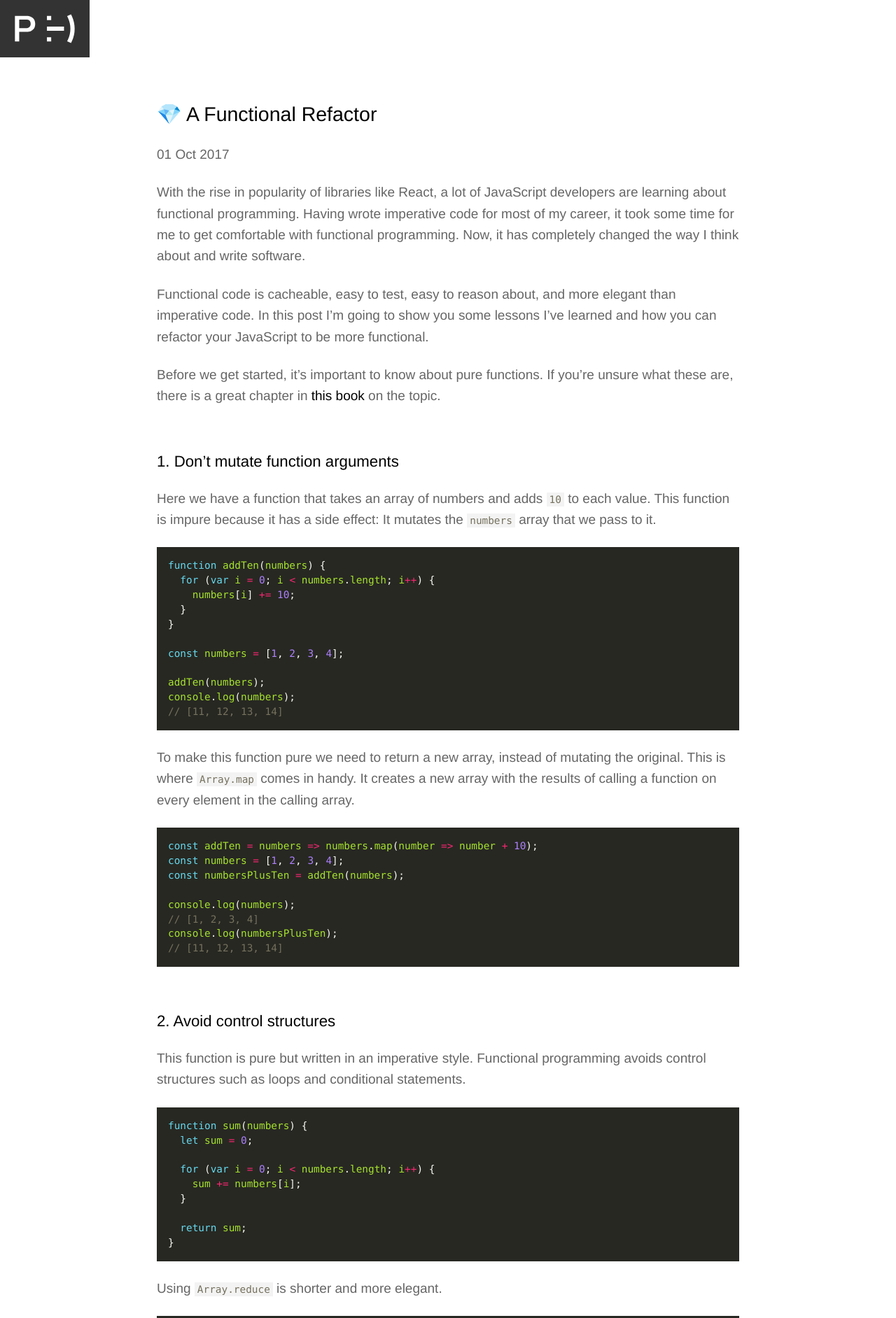
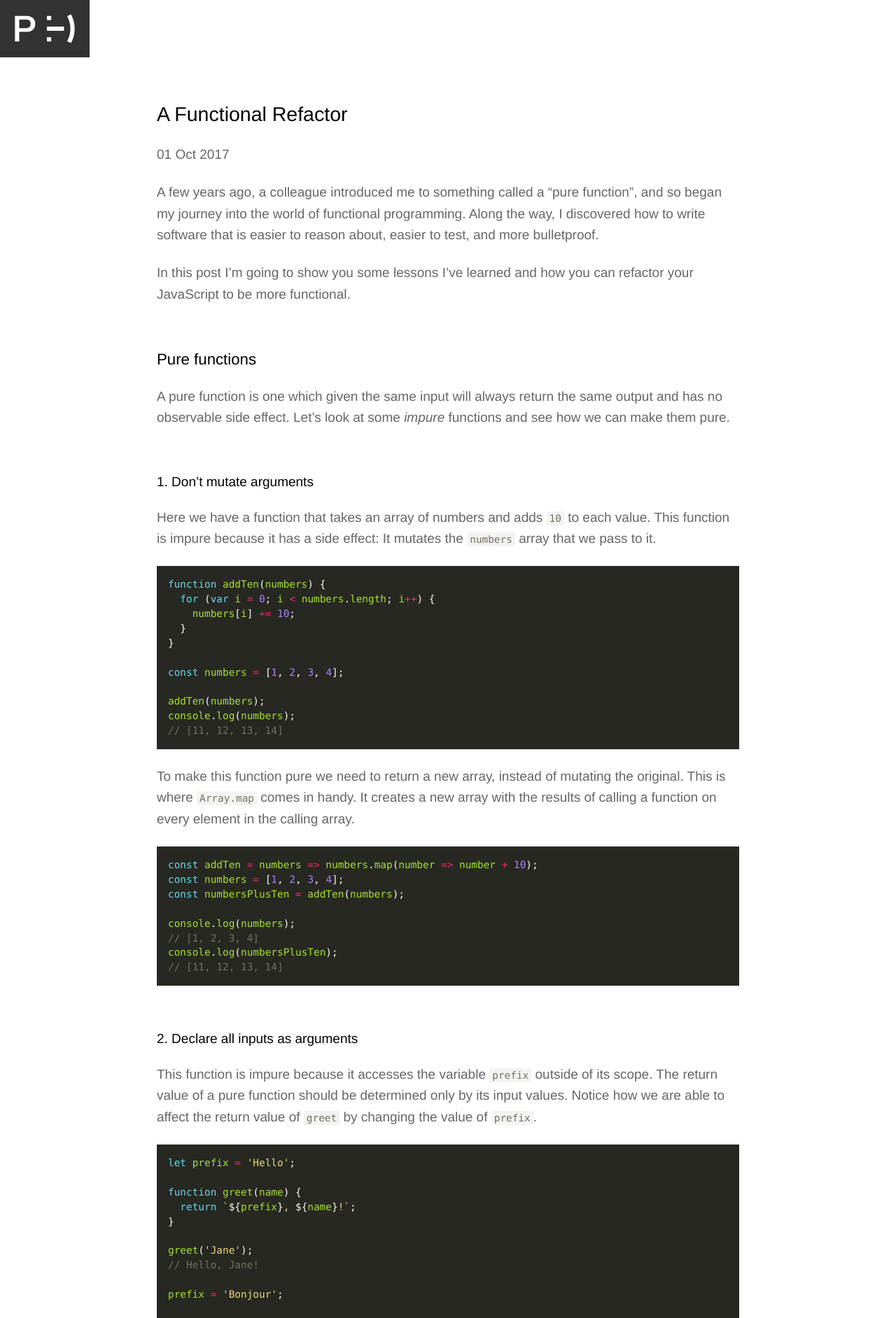
Before and after one commit to peterhry/peterhrynkow.com, a Jekyll site: the page built from _posts/2017-10-01-a-functional-refactor.markdown, in a window 1280 px wide. Shown: the top 1884 px of the page at 70% size. Built offline with Jekyll 4.4.1, drawn with Linux system fonts in a browser that asks for light colours; comment, search, counter and statistics services are not loaded; some of the changed text lies outside the part shown.

Commit message:
Draft edits, design tweaks.

````diff
--- a/Gemfile
+++ b/Gemfile
@@ -19,7 +19,7 @@ gem "github-pages", group: :jekyll_plugins
 
 # If you have any plugins, put them here!
 group :jekyll_plugins do
-   gem "jekyll-feed", "~> 0.6"
+  gem "jekyll-feed", "~> 0.6"
 end
 
 # Windows does not include zoneinfo files, so bundle the tzinfo-data gem
--- a/_layouts/post.html
+++ b/_layouts/post.html
@@ -1,7 +1,7 @@
 ---
 layout: default
 ---
-<h2>{{page.icon}} {{ page.title }}</h2>
+<h2>{{ page.title }}</h2>
 <p class="meta">{{ page.date | date_to_string }}</p>
 
 {{ content }}
--- a/_posts/2014-09-07-using-svg-to-shrink-your-pngs.markdown
+++ b/_posts/2014-09-07-using-svg-to-shrink-your-pngs.markdown
@@ -39,7 +39,7 @@ Next, I created a little snippet of inline SVG:
 ```
 
 Here I am loading the two images inside an SVG container. The alpha channel image is included as a mask which is then applied to the JPEG to create the transparent region. <span style="line-height: 1.5em;">The result? A transparent image with JPEG compression!</span>
-## Caveats
+### Caveats
 - [To work in most browsers](http://codepen.io/shshaw/full/IDbqC/) the SVG must be inline. You can’t move it into an external file and load it with an `<img>` tag.
 - No IE8 support
 - Masks don’t work in older versions of Android
--- a/_posts/2017-10-01-a-functional-refactor.markdown
+++ b/_posts/2017-10-01-a-functional-refactor.markdown
@@ -2,17 +2,17 @@
 layout: post
 title:  "A Functional Refactor"
 date:   2017-10-01 00:00:00
-icon:  💎
 categories: [functional-programming]
 ---
 
-With the rise in popularity of libraries like React, a lot of JavaScript developers are learning about functional programming. Having wrote imperative code for most of my career, it took some time for me to get comfortable with functional programming. Now, it has completely changed the way I think about and write software.
+A few years ago, a colleague introduced me to something called a “pure function”, and so began my journey into the world of functional programming. Along the way, I discovered how to write software that is easier to reason about, easier to test, and more bulletproof.
 
-Functional code is cacheable, easy to test, easy to reason about, and more elegant than imperative code. In this post I’m going to show you some lessons I’ve learned and how you can refactor your JavaScript to be more functional.
+In this post I’m going to show you some lessons I’ve learned and how you can refactor your JavaScript to be more functional.
 
-Before we get started, it’s important to know about pure functions. If you’re unsure what these are, there is a great chapter in [this book](https://drboolean.gitbooks.io/mostly-adequate-guide/content/ch3.html#oh-to-be-pure-again) on the topic.
+### Pure functions
+A pure function is one which given the same input will always return the same output and has no observable side effect. Let’s look at some _impure_ functions and see how we can make them pure.
 
-### 1. Don’t mutate function arguments
+#### 1. Don’t mutate arguments
 
 Here we have a function that takes an array of numbers and adds `10` to each value. This function is impure because it has a side effect: It mutates the `numbers` array that we pass to it.
 
@@ -44,7 +44,56 @@ console.log(numbersPlusTen);
 // [11, 12, 13, 14]
 ```
 
-### 2. Avoid control structures
+
+#### 2. Declare all inputs as arguments
+
+This function is impure because it accesses the variable `prefix` outside of its scope. The return value of a pure function should be determined only by its input values. Notice how we are able to affect the return value of `greet` by changing the value of `prefix`.
+
+```js
+let prefix = 'Hello';
+
+function greet(name) {
+  return `${prefix}, ${name}!`;
+}
+
+greet('Jane');
+// Hello, Jane!
+
+prefix = 'Bonjour';
+
+greet('Jane');
+// Bonjour, Jane!
+```
+
+To make the function pure, we need to pass `prefix` as an argument.
+
+```js
+function greet(prefix, name) {
+  return `${prefix}, ${name}!`;
+}
+
+greet('Hello', 'Jane');
+// Hello, Jane!
+
+greet('Bonjour', 'Jane');
+// Bonjour, Jane!
+```
+
+
+#### 3. Given the same input, always return the same output
+
+TBC
+
+```js
+function randomNumber(min, max) {
+  return min + (max - min) * Math.random();
+}
+```
+
+TBC
+
+
+### Avoid control structures
 
 This function is pure but written in an imperative style. Functional programming avoids control structures such as loops and conditional statements.
 
--- a/css/peterhry.css
+++ b/css/peterhry.css
@@ -98,6 +98,11 @@ h1, h2, h3, h4, h5, h6 {
 
 p, ul, ol, dl, pre, blockquote {
     margin: 1.5rem 0 0;
+}
+
+ul {
+    padding: 0;
+    list-style: none;
 }
 
 blockquote {
````
Also changed, not shown: other parts of _posts/2017-10-01-a-functional-refactor.markdown (+1 -1 lines), index.md (+2 -1 lines), Gemfile.lock.
